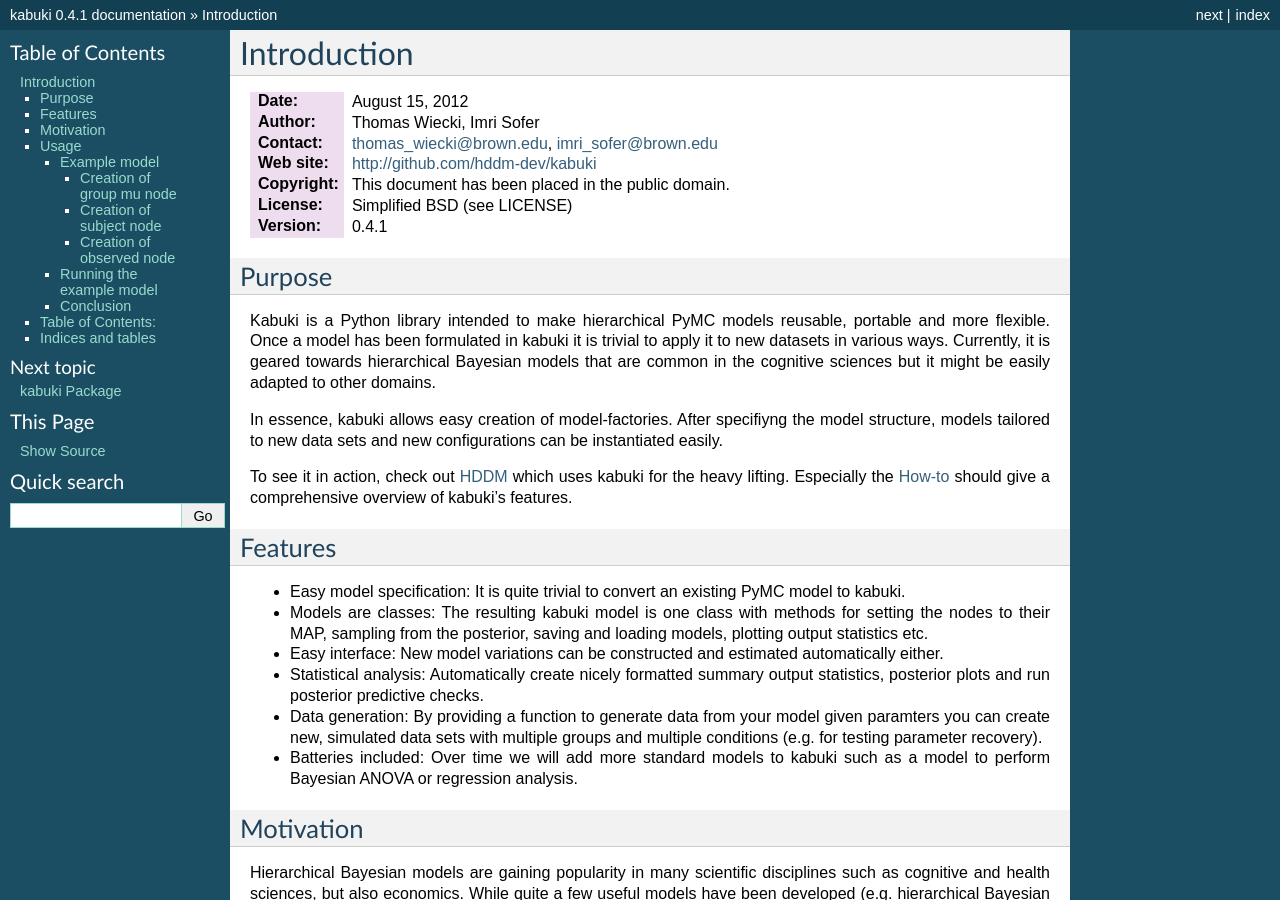
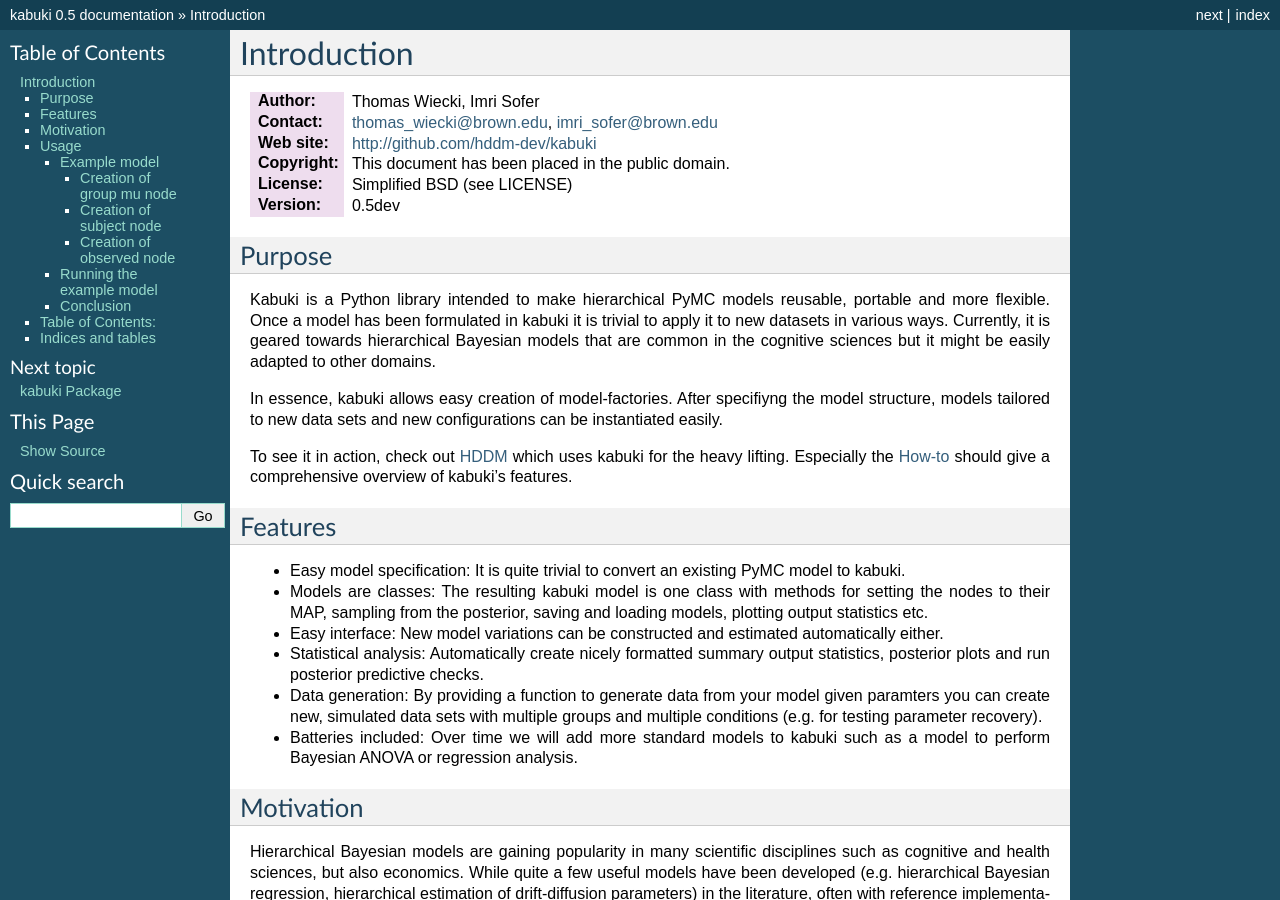
Before and after one commit to hddm-devs/kabuki, a Sphinx documentation site: the page built from docs/index.rst, in a window 1280 px wide and 900 px high. Built offline with Sphinx 7.4.7, drawn with Linux system fonts in a browser that asks for light colours; formulas are drawn with MathJax 3; some of the changed text lies outside the part shown.

Commit message:
DOC: Bumped version to 0.5dev.

```diff
--- a/README.rst
+++ b/README.rst
@@ -2,13 +2,12 @@
 Introduction
 ************
 
-:Date: August 15, 2012
 :Author: Thomas Wiecki, Imri Sofer
 :Contact: thomas_wiecki@brown.edu, imri_sofer@brown.edu
 :Web site: http://github.com/hddm-dev/kabuki
 :Copyright: This document has been placed in the public domain.
 :License: Simplified BSD (see LICENSE)
-:Version: 0.4.1
+:Version: 0.5dev
 
 Purpose
 =======
--- a/docs/conf.py
+++ b/docs/conf.py
@@ -48,9 +48,9 @@ copyright = u'2012, Thomas Wiecki, Imri Sofer, Michael J. Frank'
 # built documents.
 #
 # The short X.Y version.
-version = '0.4.1'
+version = '0.5'
 # The full version, including alpha/beta/rc tags.
-release = '0.4.1'
+release = '0.5'
 
 # The language for content autogenerated by Sphinx. Refer to documentation
 # for a list of supported languages.
--- a/kabuki/__init__.py
+++ b/kabuki/__init__.py
@@ -6,7 +6,7 @@ import step_methods as steps
 import generate
 import distributions
 
-__version__ = '0.4'
+__version__ = '0.5dev'
 
 try:
     from IPython.core.debugger import Tracer; debug_here = Tracer()
```
